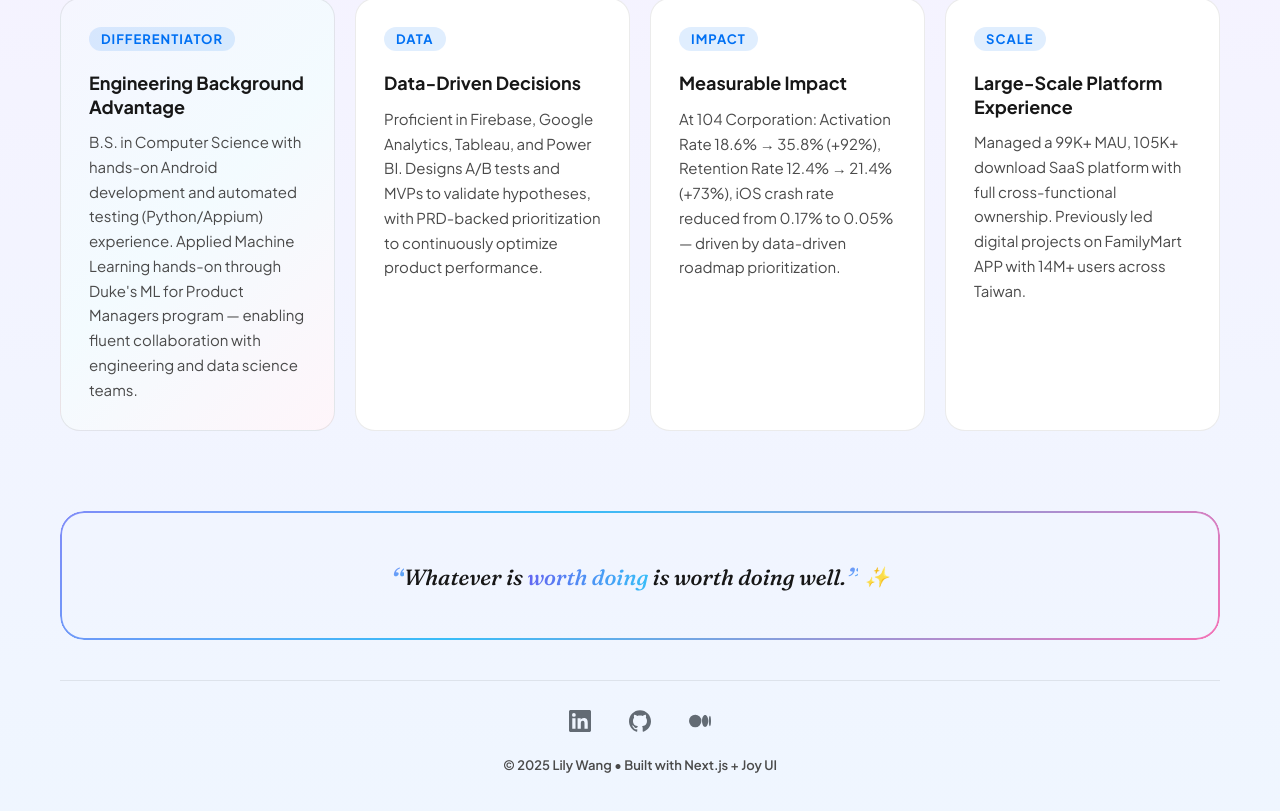
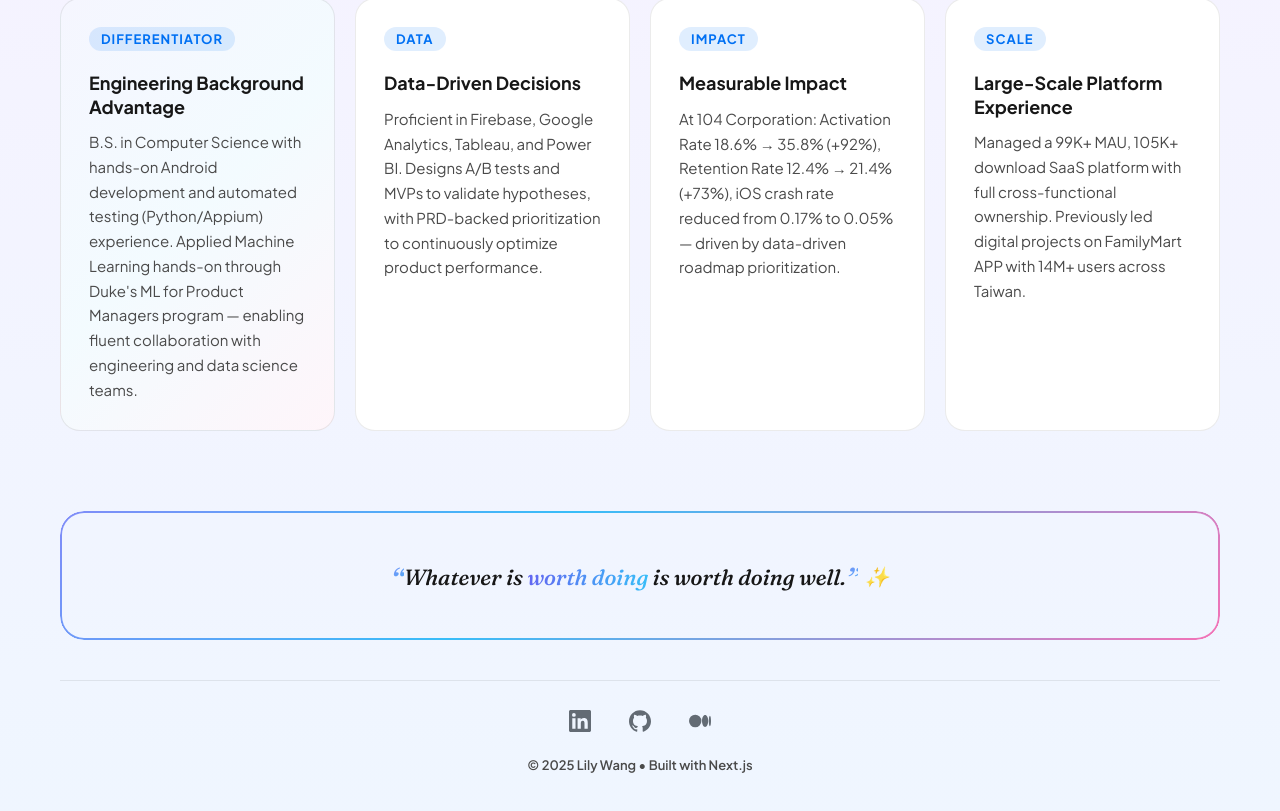
Before and after one commit to thelilywang/lilywang-portfolio, a Next.js app: page / in a window 1280 px wide. Shown: the part 1129-1940 px from the top of the page. Built offline with nearby package versions, Linux system fonts and the light colour scheme.

Commit message:
chore(deps): remove @mui/joy and emotion

```diff
--- a/package.json
+++ b/package.json
@@ -9,9 +9,6 @@
     "lint": "pnpm exec next lint"
   },
   "dependencies": {
-    "@emotion/react": "^11.14.0",
-    "@emotion/styled": "^11.14.1",
-    "@mui/joy": "5.0.0-beta.52",
     "lucide-react": "^1.21.0",
     "next": "15.4.2",
     "next-intl": "^4.13.0",
--- a/src/app/page.tsx
+++ b/src/app/page.tsx
@@ -129,7 +129,7 @@ export default function Home() {
           )}
         </div>
         <div className={styles.copyright}>
-          © {new Date().getFullYear()} {personalInfo.name} • Built with Next.js + Joy UI
+          © {new Date().getFullYear()} {personalInfo.name} • Built with Next.js
         </div>
       </footer>
     </div>
```
Also changed, not shown: 1 other file (tests, documents, lock files or other folders).
